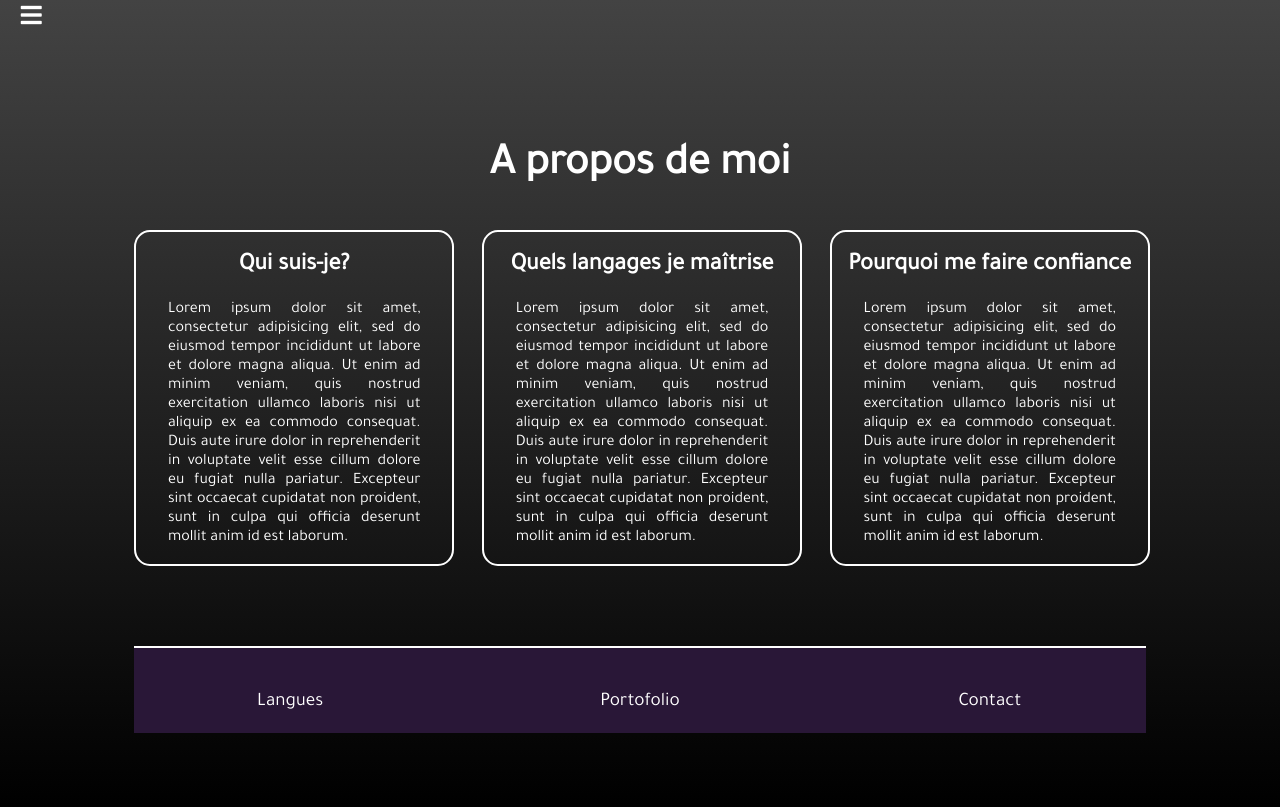
After one commit to ludovic2411/Personnal-website-microsite_1, a PHP site: page /views/french_page.php in a window 1280 px wide. The commit adds this page. Run offline with PHP 8.4, Linux system fonts and the light colour scheme; some libraries are stand-ins or nearby versions.

Commit message:
portofolio-french

```diff
--- /dev/null
+++ b/assets/script.js
@@ -0,0 +1,24 @@
+let burger_menu=document.getElementsByTagName('i')[0]
+let header_link=document.getElementsByTagName('ul')[0];
+
+header_link.style.visibility="hidden";
+
+    function rotate(){
+      burger_menu.style.animation="rotate 3s";
+    }
+
+function show(){
+  header_link.style.visibility="visible";
+  document.getElementsByTagName('header')[0].style.backgroundColor= '#291737';
+  document.getElementsByTagName('li')[0].style.animation="transform_opacity 1s";
+  document.getElementsByTagName('li')[1].style.animation="transform_opacity 2s";
+  document.getElementsByTagName('li')[2].style.animation="transform_opacity 3s";
+}
+
+function hide(){
+  header_link.style.visibility="hidden";
+}
+
+burger_menu.addEventListener("click",show);
+burger_menu.addEventListener("click",rotate);
+console.log(document.getElementsByTagName('ul')[0]);
--- /dev/null
+++ b/assets/style-main.css
@@ -0,0 +1,178 @@
+@keyframes rotate {
+  0% {
+    transform: rotate(0deg); }
+  100% {
+    transform: rotate(360deg); } }
+@keyframes transform_opacity {
+  0% {
+    opacity: 0; }
+  100% {
+    opacity: 1; } }
+body {
+  box-sizing: border-box;
+  background-image: linear-gradient(to bottom, #434343 0%, black 100%);
+  font-family: Tajawal, sans-serif;
+  font-weight: 100; }
+  body .wrapper {
+    height: 100vh; }
+    body .wrapper h1 {
+      margin-top: 10vh;
+      text-align: center;
+      font-size: 5.5vh;
+      color: white; }
+    body .wrapper .index_navigation {
+      width: 50%;
+      height: 8vh;
+      margin-left: auto;
+      margin-right: auto;
+      margin-top: 35vh;
+      padding-top: 5vh;
+      border: solid 0.5vh white; }
+
+.french {
+  text-decoration: none;
+  height: 4.5vh;
+  font-size: 3.5vh;
+  margin-left: 24vh;
+  color: white;
+  background-color: transparent;
+  border: solid 0.35vh white;
+  padding: 0.55vh; }
+
+.english {
+  text-decoration: none;
+  height: 4.5vh;
+  font-size: 3.5vh;
+  margin-left: 24vh;
+  color: white;
+  background-color: transparent;
+  border: solid 0.35vh white;
+  padding: 0.55vh; }
+
+header {
+  color: white;
+  padding-left: 1vw;
+  width: 25%;
+  margin-top: -1.1vh;
+  padding-top: 0.5vh;
+  font-size: 150%; }
+  header i:hover {
+    color: grey; }
+  header ul {
+    list-style: none;
+    font-size: 100%;
+    margin-top: -4.2vh; }
+    header ul li {
+      display: inline;
+      margin-left: 0.75vw; }
+  header a {
+    text-decoration: none;
+    color: white; }
+  header a:hover {
+    color: grey; }
+
+main {
+  color: white; }
+  main .main-grid {
+    width: 80%;
+    margin-left: auto;
+    margin-right: auto;
+    display: grid;
+    grid-template-columns: repeat(3, 1fr);
+    grid-column-gap: 2em; }
+    main .main-grid #left {
+      grid-column: 1; }
+    main .main-grid #center {
+      grid-column: 2; }
+    main .main-grid #right {
+      grid-column: 3; }
+    main .main-grid .container {
+      width: 100%;
+      border: solid 0.3vh white;
+      border-radius: 5%; }
+      main .main-grid .container .container-title {
+        text-align: center; }
+      main .main-grid .container .container-text {
+        width: 80%;
+        margin-left: auto;
+        margin-right: auto;
+        text-align: justify; }
+  main .portofolio-main {
+    width: 80%;
+    margin-left: auto;
+    margin-right: auto;
+    display: grid;
+    grid-template-columns: repeat(2, 1fr); }
+    main .portofolio-main h2 {
+      font-size: 200%;
+      text-align: center; }
+    main .portofolio-main p {
+      width: 90%;
+      font-size: 120%; }
+    main .portofolio-main a {
+      text-decoration: none;
+      color: white; }
+    main .portofolio-main .portofolio-left {
+      grid-column: 1; }
+    main .portofolio-main .portofolio-right {
+      grid-column: 2;
+      padding-top: 11vh; }
+
+footer {
+  background-color: #291737;
+  padding-top: 3vh;
+  width: 80%;
+  margin-left: auto;
+  margin-right: auto;
+  margin-top: 10vh;
+  border-top: solid 0.3vh white;
+  display: grid;
+  grid-template-columns: repeat(3, 1fr);
+  grid-column-gap: 2em;
+  text-align: center;
+  font-size: 120%; }
+  footer a {
+    text-decoration: none;
+    color: white; }
+  footer a:hover {
+    color: grey; }
+
+@media screen and (max-width: 360px) {
+  .wrapper {
+    background-color: black; }
+
+  header {
+    width: 100%;
+    background-color: #291737; }
+    header ul {
+      font-size: 80%; }
+      header ul li {
+        margin-left: 2vw; }
+
+  main {
+    background-color: black; }
+    main .main-grid {
+      width: 100%;
+      display: grid;
+      grid-template-columns: 1fr; }
+      main .main-grid #left {
+        grid-column: 1; }
+      main .main-grid #center {
+        margin-top: 4vh;
+        grid-column: 1; }
+      main .main-grid #right {
+        margin-top: 4vh;
+        grid-column: 1; }
+      main .main-grid .container {
+        width: 100%;
+        border: none; }
+
+  footer {
+    width: 100%;
+    background-color: #291737;
+    padding-top: 0vh;
+    margin-top: 0vh;
+    border-top: none;
+    font-size: 100%; } }
+
+/*# sourceMappingURL=style-main.css.map */
--- /dev/null
+++ b/assets/style-main.sass
@@ -0,0 +1,184 @@
+$text_color: white
+$background_gradient: linear-gradient(to bottom, #434343 0%, black 100%)
+$break_small: 360px
+
+@keyframes rotate
+  0%
+    transform: rotate(0deg)
+  100%
+    transform: rotate(360deg)
+
+@keyframes transform_opacity
+  0%
+    opacity: 0
+  100%
+    opacity: 1
+
+body
+  box-sizing: border-box
+  background-image: $background_gradient
+  font-family: Tajawal, sans-serif
+  font-weight: 100
+  //background-color: black
+  //background-color: #41403f
+  .wrapper
+    height: 100vh
+    h1
+      margin-top: 10vh
+      text-align: center
+      font-size: 5.5vh
+      color: $text_color
+
+    .index_navigation
+      width: 50%
+      height: 8vh
+      margin-left: auto
+      margin-right: auto
+      margin-top: 35vh
+      padding-top: 5vh
+      border: solid 0.5vh $text_color
+
+.french
+  text-decoration: none
+  height: 4.5vh
+  font-size: 3.5vh
+  margin-left: 24vh
+  color: $text_color
+  background-color: transparent
+  border: solid 0.35vh $text_color
+  padding: 0.55vh
+.english
+  text-decoration: none
+  height: 4.5vh
+  font-size: 3.5vh
+  margin-left: 24vh
+  color: $text_color
+  background-color: transparent
+  border: solid 0.35vh $text_color
+  padding: 0.55vh
+header
+  color: $text_color
+  padding-left: 1vw
+  width: 25%
+  margin-top: -1.1vh
+  padding-top: 0.5vh
+  i
+  font-size: 150%
+  i:hover
+    color: grey
+  ul
+    list-style: none
+    font-size: 100%
+    margin-top: -4.2vh
+    li
+      display: inline
+      margin-left: 0.75vw
+  a
+    text-decoration: none
+    color: $text_color
+  a:hover
+    color: grey
+
+main
+  color: $text_color
+  .main-grid
+    width: 80%
+    margin-left: auto
+    margin-right: auto
+    display: grid
+    grid-template-columns: repeat(3,1fr)
+    grid-column-gap: 2em
+    #left
+      grid-column: 1
+    #center
+      grid-column: 2
+    #right
+      grid-column: 3
+    .container
+      width: 100%
+      border: solid 0.3vh $text_color
+      border-radius: 5%
+      .container-title
+        text-align: center
+      .container-text
+        width: 80%
+        margin-left: auto
+        margin-right: auto
+        text-align: justify
+  .portofolio-main
+    width: 80%
+    margin-left: auto
+    margin-right: auto
+    display: grid
+    grid-template-columns: repeat(2,1fr)
+    h2
+      font-size: 200%
+      text-align: center
+    p
+      width: 90%
+      font-size: 120%
+    a
+      text-decoration: none
+      color: $text_color
+    .portofolio-left
+      grid-column: 1
+    .portofolio-right
+      grid-column: 2
+      padding-top: 11vh
+
+
+
+footer
+  background-color: #291737
+  padding-top: 3vh
+  width: 80%
+  margin-left: auto
+  margin-right: auto
+  margin-top: 10vh
+  border-top: solid 0.3vh $text_color
+  display: grid
+  grid-template-columns: repeat(3,1fr)
+  grid-column-gap: 2em
+  text-align: center
+  font-size: 120%
+  a
+    text-decoration: none
+    color: $text_color
+  a:hover
+    color: grey
+@media screen and (max-width: $break_small)
+
+  .wrapper
+    background-color: black
+  header
+    width: 100%
+    background-color: #291737
+    ul
+      font-size: 80%
+      li
+        margin-left: 2vw
+  main
+    background-color: black
+    .main-grid
+      width: 100%
+      display: grid
+      grid-template-columns: 1fr
+      #left
+        grid-column: 1
+      #center
+        margin-top: 4vh
+        grid-column: 1
+      #right
+        margin-top: 4vh
+        grid-column: 1
+      .container
+        width: 100%
+        border: none
+  footer
+    width: 100%
+    background-color: #291737
+    padding-top: 0vh
+    margin-top: 0vh
+    border-top: none
+    font-size: 100%
+    ul
--- /dev/null
+++ b/controller/class/html_class.php
@@ -0,0 +1,13 @@
+<?php
+class HTML{
+  public function charset($charset){
+    echo "<meta charset='$charset'>";
+  }
+  public function css($link){
+    echo "<link rel='stylesheet' href='$link'>";
+  }
+  public function viewport(){
+    echo "<meta name='viewport' content='width=device-width, initial-scale=1.0'>";
+  }
+}
+ ?>
--- /dev/null
+++ b/controller/conditions.php
@@ -0,0 +1,3 @@
+<?php
+
+ ?>
--- /dev/null
+++ b/views/french_page.php
@@ -0,0 +1,75 @@
+<?php
+ini_set('display_errors', 1);
+ini_set('display_startup_errors', 1);
+error_reporting(E_ALL);
+
+require "../controller/class/html_class.php";
+require "../controller/conditions.php";
+ $html=new HTML();
+
+ ?>
+<!DOCTYPE html>
+<html lang="en" dir="ltr">
+  <head>
+  <?php
+     $html->charset('utf-8');
+     $html->viewport();
+    $html->css('../assets/style-main.css')
+    ?>
+    <link rel="stylesheet" href="https://use.fontawesome.com/releases/v5.0.13/css/all.css" integrity="sha384-DNOHZ68U8hZfKXOrtjWvjxusGo9WQnrNx2sqG0tfsghAvtVlRW3tvkXWZh58N9jp" crossorigin="anonymous">
+    <link href="https://fonts.googleapis.com/css?family=Tajawal" rel="stylesheet">
+    <title>Ludovic Ceccotti junior webdevelopper</title>
+  </head>
+  <body>
+    <section class="wrapper">
+    <header class="header">
+      <i class="fas fa-bars"></i>
+      <ul>
+        <li><a class="header_link" href="../index.php">Langues</a></li>
+        <li><a class="header_link" href="./portofolio-french.php">Portofolio</a></li>
+        <li><a class="header_link" href="#">Contact</a></li>
+      </ul>
+    </header>
+    <main>
+      <h1>A propos de moi</h1>
+      <section class="main-grid">
+      <section class="container" id="left">
+        <section class="container-title">
+          <h2>Qui suis-je?</h2>
+        </section>
+        <section class="container-text">
+          <p>Lorem ipsum dolor sit amet, consectetur adipisicing elit, sed do eiusmod tempor incididunt ut labore et dolore magna aliqua. Ut enim ad minim veniam, quis nostrud exercitation ullamco laboris nisi ut aliquip ex ea commodo consequat. Duis aute irure dolor in reprehenderit in voluptate velit esse cillum dolore eu fugiat nulla pariatur. Excepteur sint occaecat cupidatat non proident, sunt in culpa qui officia deserunt mollit anim id est laborum.</p>
+        </section>
+      </section>
+
+      <section class="container" id="center">
+        <section class="container-title">
+          <h2>Quels langages je maîtrise</h2>
+        </section>
+        <section class="container-text">
+          <p>Lorem ipsum dolor sit amet, consectetur adipisicing elit, sed do eiusmod tempor incididunt ut labore et dolore magna aliqua. Ut enim ad minim veniam, quis nostrud exercitation ullamco laboris nisi ut aliquip ex ea commodo consequat. Duis aute irure dolor in reprehenderit in voluptate velit esse cillum dolore eu fugiat nulla pariatur. Excepteur sint occaecat cupidatat non proident, sunt in culpa qui officia deserunt mollit anim id est laborum.</p>
+        </section>
+      </section>
+
+      <section class="container" id="right">
+        <section class="container-title">
+          <h2>Pourquoi me faire confiance</h2>
+        </section>
+        <section class="container-text">
+          <p>Lorem ipsum dolor sit amet, consectetur adipisicing elit, sed do eiusmod tempor incididunt ut labore et dolore magna aliqua. Ut enim ad minim veniam, quis nostrud exercitation ullamco laboris nisi ut aliquip ex ea commodo consequat. Duis aute irure dolor in reprehenderit in voluptate velit esse cillum dolore eu fugiat nulla pariatur. Excepteur sint occaecat cupidatat non proident, sunt in culpa qui officia deserunt mollit anim id est laborum.</p>
+        </section>
+      </section>
+    </section>
+    </main>
+
+    <footer class="footer">
+        <p><a class="footer_link" href="../index.php">Langues</a></p>
+        <p><a class="footer_link" href="./portofolio-french.php">Portofolio</a></p>
+        <p><a class="footer_link" href="#">Contact</a></p>
+    </footer>
+  </section>
+  <script src="../assets/script.js" type="text/javascript">
+
+  </script>
+  </body>
+</html>
```
Also changed, not shown: assets/style.css (added, +33 -0 lines), controller/class/form_class.php (added, +16 -0 lines), index.php (+30 -7 lines), views/portofolio-french.php (added, +60 -0 lines), views/english_page.php (added), 1 other file.
